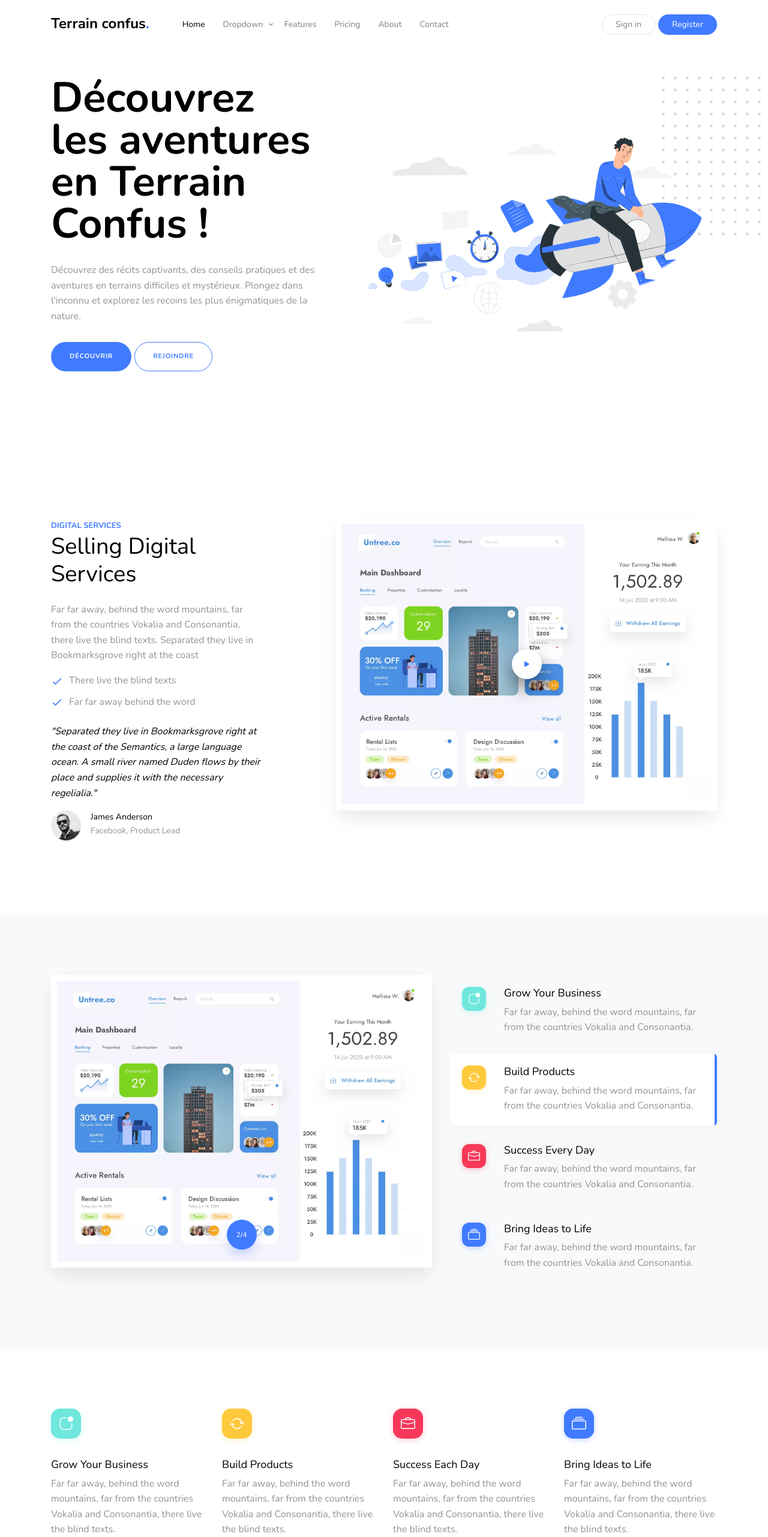
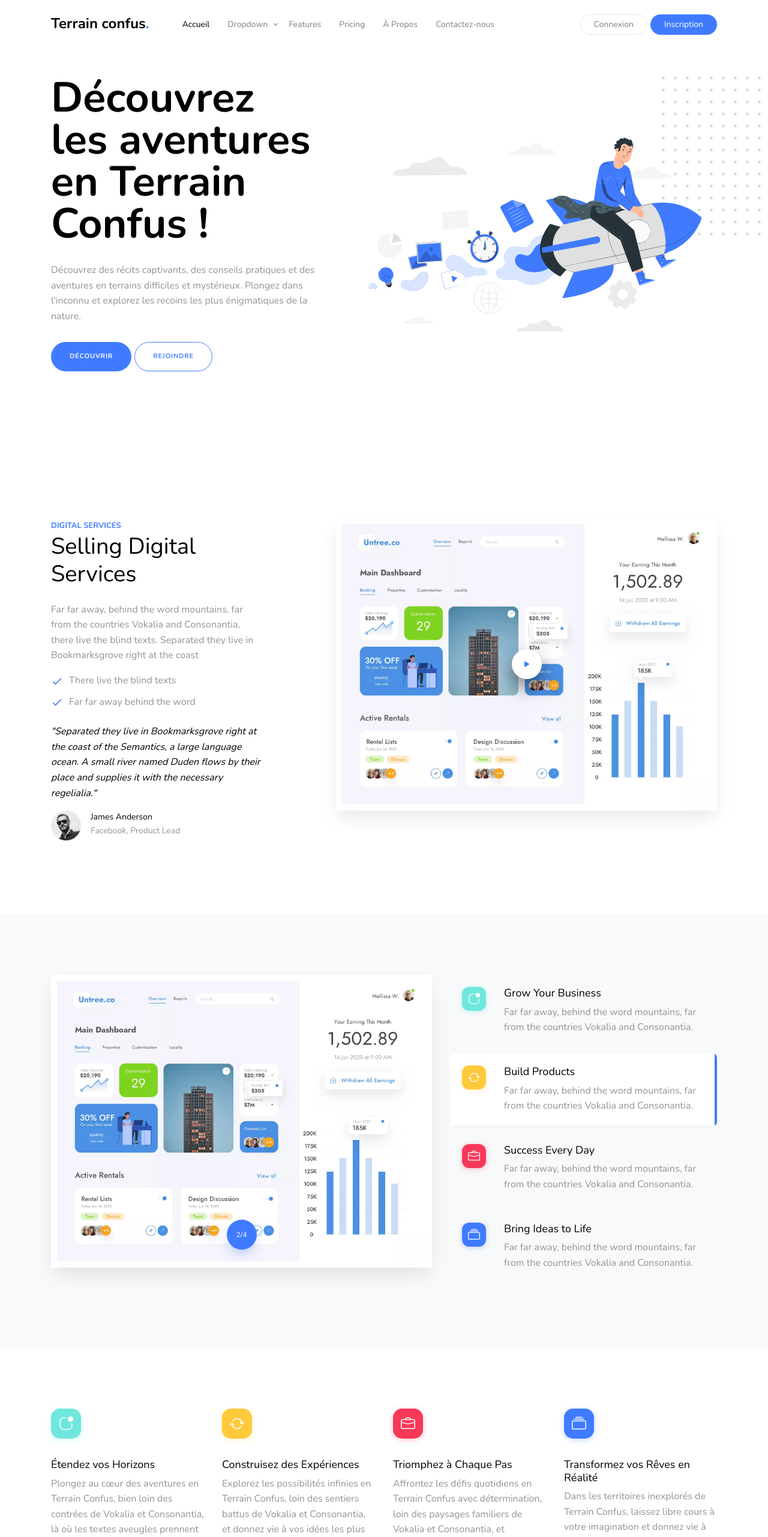
Before and after one commit to iSaaMz/terrain-confus, a Vue app: page /about in a window 1280 px wide. Shown: the top 2562 px of the page at 60% size. Built offline with nearby package versions, Linux system fonts and the light colour scheme.

Commit message:
Modification interface

```diff
--- a/src/App.vue
+++ b/src/App.vue
@@ -20,7 +20,6 @@ import Footer from "./components/Footer.vue";
   <Service2 />
   <Feature />
   <Pricing />
-  <Pricing />
   <Advantage />
   <Testimonial />
   <About />
--- a/src/components/About.vue
+++ b/src/components/About.vue
@@ -2,10 +2,10 @@
 import { themeColor } from "../data/items";
 import mainPhoto from "../assets/images/about.svg";
 
-const heading = "About";
-const subHeading = "About Us";
-const totalMembers = "50";
-const totalTeam = "20";
+const heading = "À propos";
+const subHeading = "À propos de notre blog";
+const totalAdventures = "150";
+const totalStories = "30";
 </script>
 
 <template>
@@ -17,49 +17,31 @@ const totalTeam = "20";
         </div>
         <div class="col-lg-4">
           <div class="mb-4" data-aos="fade-up" data-aos-delay="0">
-            <span class="caption" :style="[{ color: themeColor }]">{{
-              heading
-            }}</span>
+            <span class="caption" :style="[{ color: themeColor }]">{{ heading }}</span>
             <h2 class="heading">{{ subHeading }}</h2>
           </div>
           <div class="mb-4" data-aos="fade-up" data-aos-delay="100">
             <p>
-              Far far away, behind the word mountains, far from the countries
-              Vokalia and Consonantia, there live the blind texts. Separated
-              they live in Bookmarksgrove right at the coast
+              Bienvenue sur notre blog dédié aux aventures en terrain confus. Nous partageons ici nos expériences et explorations dans des environnements sauvages et peu connus.
             </p>
             <p>
-              Separated they
-              <span class="highlight"
-                >live in Bookmarksgrove right at the coast of the
-                Semantics</span
-              >, a large language ocean. A small river named Duden flows by
-              their place and supplies it with the necessary regelialia.
+              Notre équipe d'aventuriers
+              <span class="highlight">s'engage à fournir des récits captivants, des conseils pratiques et des récits inspirants</span>. Joignez-vous à nous pour découvrir des endroits extraordinaires et vivre des aventures inoubliables.
             </p>
           </div>
-          <ul
-            class="list-unstyled ul-check primary mb-4"
-            data-aos="fade-up"
-            data-aos-delay="200"
-          >
-            <li>There live the blind texts</li>
-            <li>Far far away behind the word</li>
-            <li>Their place and supplies</li>
+          <ul class="list-unstyled ul-check primary mb-4" data-aos="fade-up" data-aos-delay="200">
+            <li>Récits d'aventures passionnants</li>
+            <li>Conseils pratiques pour l'exploration</li>
+            <li>Photos et vidéos captivantes</li>
           </ul>
           <div class="row count-numbers">
             <div class="col-lg-6" data-aos="fade-up" data-aos-delay="0">
-              <span class="counter d-block"
-                ><span :data-number="totalMembers">{{ totalMembers }}</span
-                ><span>M</span></span
-              >
-              <span class="caption-2">Members</span>
+              <span class="counter d-block"><span :data-number="totalAdventures">{{ totalAdventures }}</span><span></span></span>
+              <span class="caption-2">Aventures partagées</span>
             </div>
             <div class="col-lg-6" data-aos="fade-up" data-aos-delay="100">
-              <span class="counter d-block"
-                ><span :data-number="totalTeam">{{ totalTeam }}</span
-                ><span></span
-              ></span>
-              <span class="caption-2">Team</span>
+              <span class="counter d-block"><span :data-number="totalStories">{{ totalStories }}</span><span></span></span>
+              <span class="caption-2">Histoires racontées</span>
             </div>
           </div>
         </div>
--- a/src/components/Advantage.vue
+++ b/src/components/Advantage.vue
@@ -1,24 +1,24 @@
 <script setup>
 import { themeColor } from "../data/items";
-const heading = "Advantage of using our products";
-const subHeading = "Far from the countries Vokalia and Consonantia";
-const buttonLearnMore = "Learn More";
+const heading = "Explorez les Avantages des Aventures en Terrain Confus";
+const subHeading = "Embarquez pour un voyage loin des contrées familières de Vokalia et Consonantia";
+const buttonLearnMore = "Découvrir Plus";
 const advantages = [
 {
-    name: "Grow Your Business",
-    des: "Far far away, behind the word mountains, far from the countries Vokalia and Consonantia, there live the blind texts.",
+name: "Élargissez Vos Horizons",
+des: "Aventurez-vous bien au-delà des paysages connus, au cœur de Terrain Confus, où l'aventure vous attend.",
 },
 {
-    name: "Build Products",
-    des: "Far far away, behind the word mountains, far from the countries Vokalia and Consonantia, there live the blind texts.",
+name: "Ouvrez de Nouvelles Voies",
+des: "Dans Terrain Confus, tracez vos propres sentiers au milieu de la nature sauvage, loin de l'agitation de Vokalia et Consonantia.",
 },
 {
-    name: "Success Every Day",
-    des: "Far far away, behind the word mountains, far from the countries Vokalia and Consonantia, there live the blind texts.",
+name: "Triomphez au Quotidien",
+des: "Chaque jour en Terrain Confus apporte de nouveaux défis à relever et des victoires à célébrer, sur fond de territoires inexplorés.",
 },
 {
-    name: "Bring Ideas to Life",
-    des: "Far far away, behind the word mountains, far from the countries Vokalia and Consonantia, there live the blind texts.",
+name: "Donnez Vie à vos Rêves",
+des: "Au cœur de Terrain Confus, où l'imagination ne connaît pas de limites, donnez vie à vos idées les plus audacieuses et regardez-les s'épanouir.",
 },
 ];
 </script>
--- a/src/components/Blog.vue
+++ b/src/components/Blog.vue
@@ -1,26 +1,26 @@
 <script setup>
-const heading = "Our News";
-const subHeading = "Far from the countries Vokalia and Consonantia";
+const heading = "Notre Blog";
+const subHeading = "Histoires et expériences des aventures en terrain confus";
 const blogItems = [
   {
-    title: "Far far away behind the word mountains far from the countries",
-    name: "James",
-    date: "Jun 14, 2020",
-    category: "Digital Service",
+    title: "Exploration des montagnes lointaines",
+    name: "Oliver",
+    date: "Mai 14, 2024",
+    category: "Aventure en Montagne",
     photo: "images/person_1.jpg",
   },
   {
-    title: "Far far away behind the word mountains far from the countries",
-    name: "James",
-    date: "Jun 14, 2020",
-    category: "Digital Service",
+    title: "Traversée des forêts inexplorées",
+    name: "Bob",
+    date: "Avril 10, 2024",
+    category: "Aventure en Forêt",
     photo: "images/person_2.jpg",
   },
   {
-    title: "Far far away behind the word mountains far from the countries",
-    name: "James",
-    date: "Jun 14, 2020",
-    category: "Digital Service",
+    title: "Découverte des déserts mystiques",
+    name: "Fabrice",
+    date: "Mars 20, 2024",
+    category: "Aventure dans le Désert",
     photo: "images/person_3.jpg",
   },
 ];
@@ -47,13 +47,13 @@ const blogItems = [
                 <img :src="blogItems[0].photo" alt="Image" class="img-fluid" />
               </div>
               <div class="post-meta">
-                <strong>Posted by {{ blogItems[0].name }}</strong>
+                <strong>Posté par {{ blogItems[0].name }}</strong>
                 <span>{{ blogItems[0].date }}</span>
               </div>
             </div>
             <div class="news-contents mb-4">
               <span class="post-meta-2"
-                >{{ blogItems[0].category }}, 4 min read</span
+                >{{ blogItems[0].category }}, 5 min de lecture</span
               >
               <h3>
                 <a href="#">{{ blogItems[0].title }}</a>
@@ -93,13 +93,13 @@ const blogItems = [
                 <img :src="blogItems[1].photo" alt="Image" class="img-fluid" />
               </div>
               <div class="post-meta">
-                <strong>Posted by {{ blogItems[1].name }}</strong>
+                <strong>Posté par {{ blogItems[1].name }}</strong>
                 <span>{{ blogItems[1].date }}</span>
               </div>
             </div>
             <div class="news-contents mb-4">
               <span class="post-meta-2"
-                >{{ blogItems[1].category }}, 4 min read</span
+                >{{ blogItems[1].category }}, 4 min de lecture</span
               >
               <h3>
                 <a href="#">{{ blogItems[1].title }}</a>
@@ -128,20 +128,20 @@ const blogItems = [
             </p>
           </div>
         </div>
-        <div class="col-md-12 col-lg-4" data-aos="fade-up" data-aos-delay="300">
+        <div class="col-md-12 col-lg-4" data-aos="fade-up" data-aos-delay="200">
           <div class="news-item">
             <div class="vcard d-flex align-items-center mb-4">
               <div class="img-wrap">
                 <img :src="blogItems[2].photo" alt="Image" class="img-fluid" />
               </div>
               <div class="post-meta">
-                <strong>Posted by {{ blogItems[2].name }}</strong>
+                <strong>Posté par {{ blogItems[2].name }}</strong>
                 <span>{{ blogItems[2].date }}</span>
               </div>
             </div>
             <div class="news-contents mb-4">
               <span class="post-meta-2"
-                >{{ blogItems[2].category }}, 4 min read</span
+                >{{ blogItems[2].category }}, 5 min de lecture</span
               >
               <h3>
                 <a href="#">{{ blogItems[2].title }}</a>
--- a/src/components/Feature.vue
+++ b/src/components/Feature.vue
@@ -2,27 +2,27 @@
 const items = [
   {
     iconBg: "background-color: #6fe7dd",
-    title: "Grow Your Business",
+    title: "Étendez vos Horizons",
     description:
-      "Far far away, behind the word mountains, far from the countries Vokalia and Consonantia, there live the blind texts.",
+      "Plongez au cœur des aventures en Terrain Confus, bien loin des contrées de Vokalia et Consonantia, là où les textes aveugles prennent vie.",
   },
   {
     iconBg: "background-color: #ffc93c",
-    title: "Build Products",
+    title: "Construisez des Expériences",
     description:
-      "Far far away, behind the word mountains, far from the countries Vokalia and Consonantia, there live the blind texts.",
+      "Explorez les possibilités infinies en Terrain Confus, loin des sentiers battus de Vokalia et Consonantia, et donnez vie à vos idées les plus audacieuses.",
   },
   {
     iconBg: "background-color: #f73859",
-    title: "Success Each Day",
+    title: "Triomphez à Chaque Pas",
     description:
-      "Far far away, behind the word mountains, far from the countries Vokalia and Consonantia, there live the blind texts.",
+      "Affrontez les défis quotidiens en Terrain Confus avec détermination, loin des paysages familiers de Vokalia et Consonantia, et découvrez le chemin vers le succès.",
   },
   {
     iconBg: "background-color: #407BFF",
-    title: "Bring Ideas to Life",
+    title: "Transformez vos Rêves en Réalité",
     description:
-      "Far far away, behind the word mountains, far from the countries Vokalia and Consonantia, there live the blind texts.",
+      "Dans les territoires inexplorés de Terrain Confus, laissez libre cours à votre imagination et donnez vie à vos projets les plus ambitieux loin des contraintes de Vokalia et Consonantia.",
   },
 ];
 </script>
--- a/src/components/Header.vue
+++ b/src/components/Header.vue
@@ -10,7 +10,7 @@ import { themeColor, siteName } from "../data/items";
         >
         <ul class="js-clone-nav d-none d-lg-inline-block site-menu float-left">
           <li class="active">
-            <a href="#home-section" class="nav-link">Home</a>
+            <a href="#home-section" class="nav-link">Accueil</a>
           </li>
           <li class="has-children">
             <a href="#" class="nav-link">Dropdown</a>
@@ -20,21 +20,21 @@ import { themeColor, siteName } from "../data/items";
                   >Testimonials</a
                 >
               </li>
-              <li><a href="#" class="nav-link">Menu Two</a></li>
-              <li><a href="#" class="nav-link">Menu Three</a></li>
+              <li><a href="#" class="nav-link">Menu deux</a></li>
+              <li><a href="#" class="nav-link">Menu trois</a></li>
             </ul>
           </li>
           <li><a href="#features-section" class="nav-link">Features</a></li>
           <li><a href="#pricing-section" class="nav-link">Pricing</a></li>
-          <li><a href="#about-section" class="nav-link">About</a></li>
-          <li><a href="#contact-section" class="nav-link">Contact</a></li>
+          <li><a href="#about-section" class="nav-link">À Propos</a></li>
+          <li><a href="#contact-section" class="nav-link">Contactez-nous</a></li>
         </ul>
         <ul
           class="js-clone-nav d-none mt-1 d-lg-inline-block site-menu float-right"
         >
-          <li class="cta-button-outline" style="margin-right: 5px;"><a href="#">Sign in</a></li>
+          <li class="cta-button-outline" style="margin-right: 5px;"><a href="#">Connexion</a></li>
           <li class="cta-primary">
-            <a href="#" :style="[{ backgroundColor: themeColor }]">Register</a>
+            <a href="#" :style="[{ backgroundColor: themeColor }]">Inscription</a>
           </li>
         </ul>
         <a
```
Lines whose indentation alone changed are shown as unchanged.
